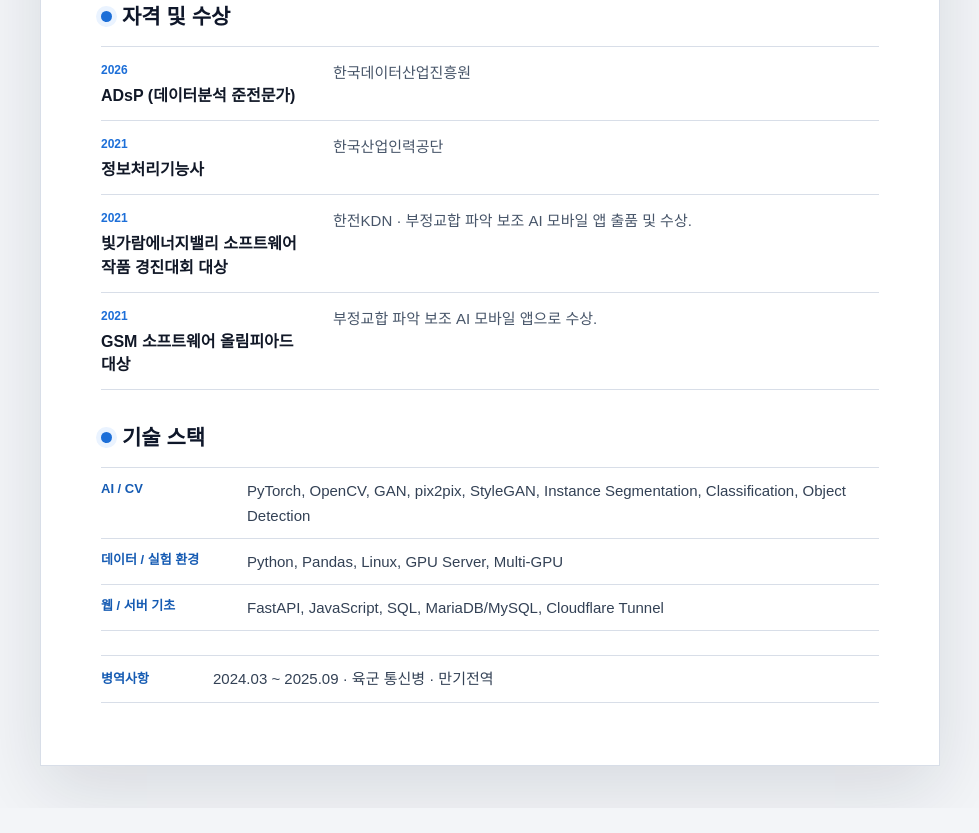
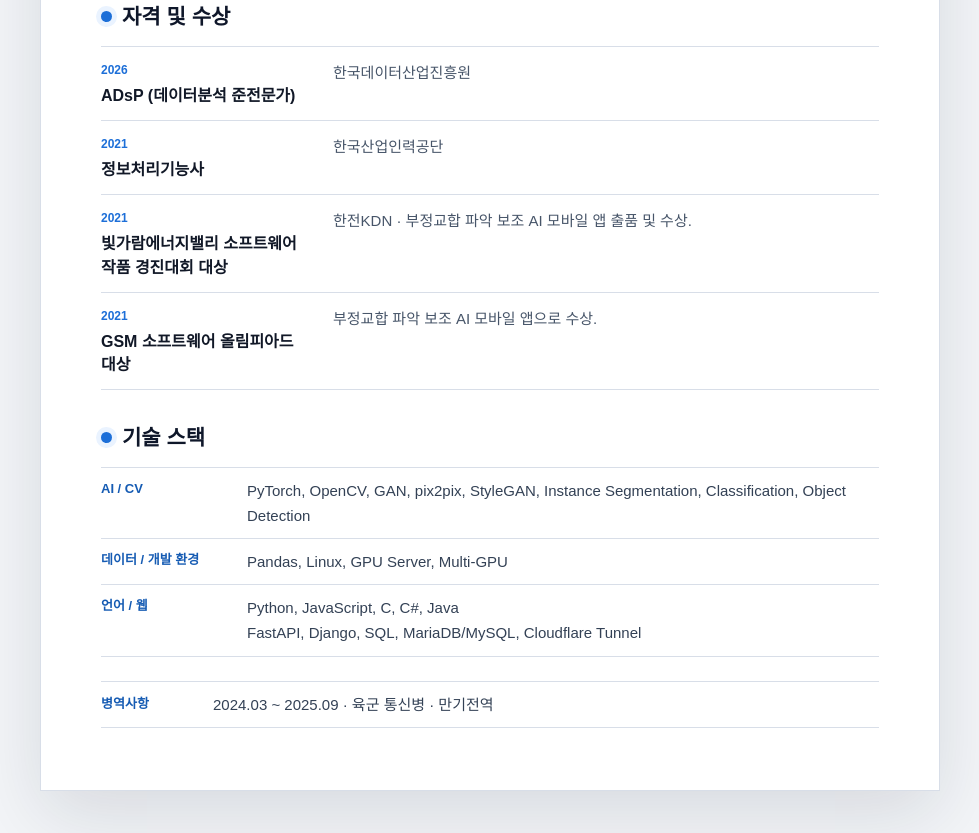
Before and after one commit to weoqpur/profile, a plain HTML site: page index.html in a window 1280 px wide. Shown: the part 3317-4150 px from the top of the page, without its empty margins (150-1129 px from the left). Before the commit the page ends 4125 px from the top, so only its background shows below. Drawn offline with Linux system fonts and the light colour scheme; a web font is replaced by a local one.

Commit message:
Update languages and development environment in skills

```diff
--- a/index.html
+++ b/index.html
@@ -370,12 +370,15 @@
               </p>
             </div>
             <div class="skill-row">
-              <strong>데이터 / 실험 환경</strong>
-              <p>Python, Pandas, Linux, GPU Server, Multi-GPU</p>
+              <strong>데이터 / 개발 환경</strong>
+              <p>Pandas, Linux, GPU Server, Multi-GPU</p>
             </div>
             <div class="skill-row">
-              <strong>웹 / 서버 기초</strong>
-              <p>FastAPI, JavaScript, SQL, MariaDB/MySQL, Cloudflare Tunnel</p>
+              <strong>언어 / 웹</strong>
+              <p>
+                Python, JavaScript, C, C#, Java<br />
+                FastAPI, Django, SQL, MariaDB/MySQL, Cloudflare Tunnel
+              </p>
             </div>
           </div>
         </section>
```
